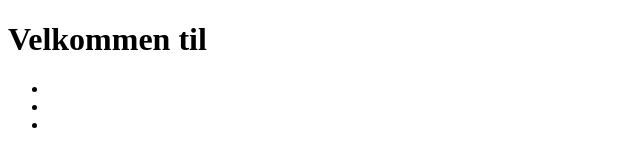
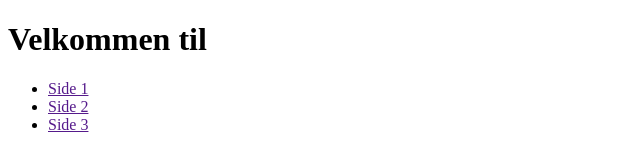
Before and after one commit to livmikala/um1opgave2, a plain HTML site: page index.html in a window 1280 px wide. Shown: the whole page, without its empty margins (0-640 px from the left). Drawn offline with Linux system fonts and the light colour scheme.

Commit message:
tekst på links

```diff
--- a/index.html
+++ b/index.html
@@ -10,9 +10,9 @@
 
 <!-- Brugt emmet ul>li*3>a -->
 <ul>
-    <li><a href=""></a></li>
-    <li><a href=""></a></li>
-    <li><a href=""></a></li>
+    <li><a href="">Side 1</a></li>
+    <li><a href="">Side 2</a></li>
+    <li><a href="">Side 3</a></li>
 </ul>
 </body>
 </html>
```
